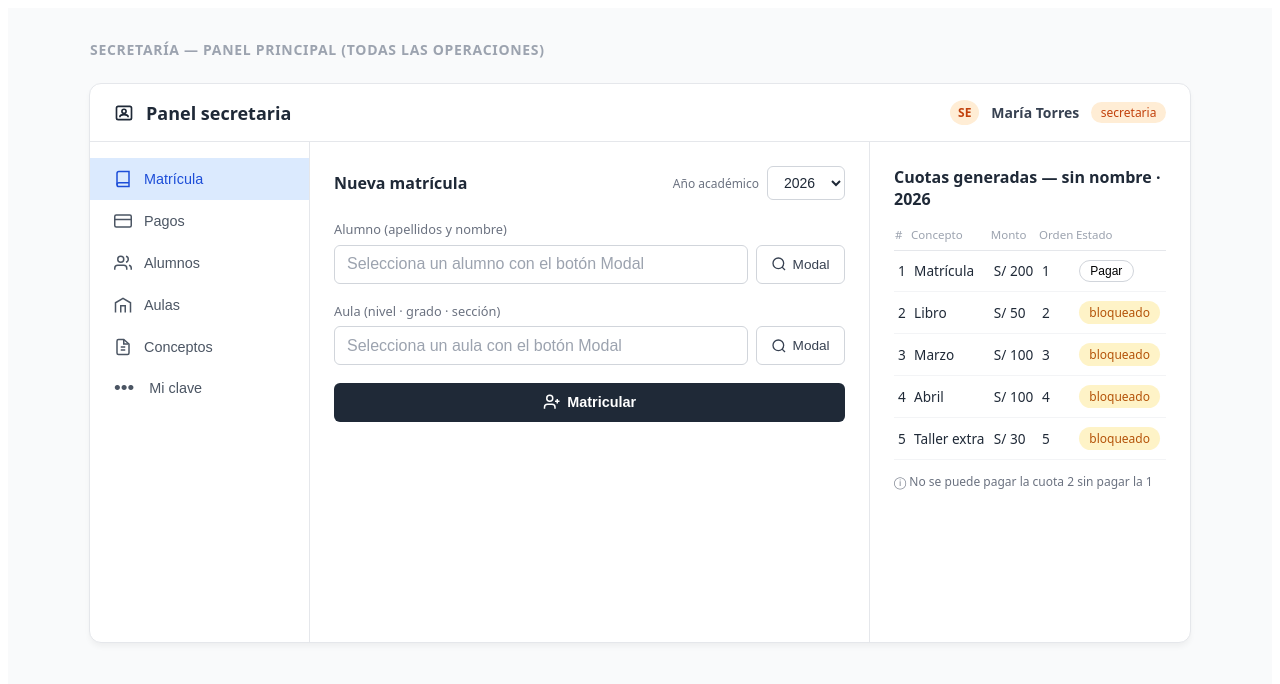
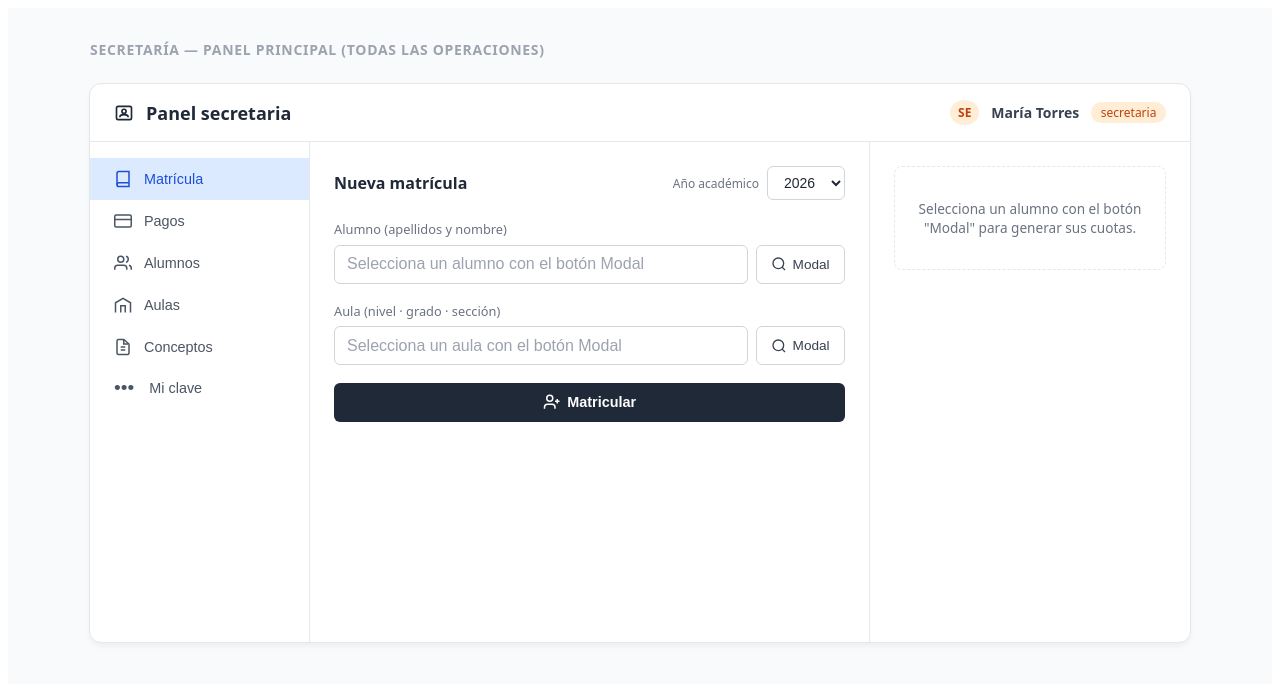
Before and after one commit to tiben10/front-end, a React (Vite) app: page /secretaria-dashboard in a window 1280 px wide. Shown: the top 684 px of the page. Built offline with nearby package versions, Linux system fonts and the light colour scheme.

Commit message:
Mostrando cuotas solo al seleccionar alumno

```diff
--- a/src/pages/SecretariaUserDashboard.jsx
+++ b/src/pages/SecretariaUserDashboard.jsx
@@ -192,6 +192,7 @@ const SecretariaUserDashboard = () => {
     // --- Estado de Matrícula (solo en memoria) ---
     const [anioMatricula, setAnioMatricula] = useState('2026');
     const [nombreAlumnoMatricula, setNombreAlumnoMatricula] = useState('');
+    const [alumnoMatriculaSeleccionado, setAlumnoMatriculaSeleccionado] = useState(false);
     const [selectedAulaMatriculaId, setSelectedAulaMatriculaId] = useState(null);
     const [showAlumnoModal, setShowAlumnoModal] = useState(false);
     const [showAulaModal, setShowAulaModal] = useState(false);
@@ -451,6 +452,7 @@ const SecretariaUserDashboard = () => {
     const seleccionarAlumnoModal = (alumno) => {
     if (activeTab === 'matricula') {
         setNombreAlumnoMatricula(alumno.nombre);
+        setAlumnoMatriculaSeleccionado(true);
         setMatriculaMensaje('');
     }
 
@@ -635,7 +637,10 @@ const SecretariaUserDashboard = () => {
             className="readonly-input"
             placeholder="Selecciona un alumno con el botón Modal"
             value={nombreAlumnoMatricula}
-            onChange={(e) => setNombreAlumnoMatricula(e.target.value)}
+            onChange={(e) => {setNombreAlumnoMatricula(e.target.value)
+                setAlumnoMatriculaSeleccionado(false);
+            }}
+
         />
 
         <button
@@ -778,8 +783,14 @@ const SecretariaUserDashboard = () => {
                             </main>
 
                             <aside className="dash-permissions">
+    {!alumnoMatriculaSeleccionado ? (
+        <div className="empty-aula-detail">
+            Selecciona un alumno con el botón "Modal" para generar sus cuotas.
+        </div>
+    ) : (
+        <>
             <h3 className="section-title">
-                                    Cuotas generadas — {nombreAlumnoMatricula.trim() || 'sin nombre'} · {anioMatricula}
+                Cuotas generadas — {nombreAlumnoMatricula.trim()} · {anioMatricula}
             </h3>
 
             <table className="quota-table">
@@ -815,8 +826,11 @@ const SecretariaUserDashboard = () => {
 
             {primerBloqueado && (
                 <p className="quota-note">
-                                        ⓘ No se puede pagar la cuota {primerBloqueado.orden}{cuotaAnteriorAlBloqueo ? ` sin pagar la ${cuotaAnteriorAlBloqueo.orden}` : ''}
+                    ⓘ No se puede pagar la cuota {primerBloqueado.orden}
+                    {cuotaAnteriorAlBloqueo ? ` sin pagar la ${cuotaAnteriorAlBloqueo.orden}` : ''}
                 </p>
+            )}
+        </>
     )}
 </aside>
 
```
Lines whose indentation alone changed are shown as unchanged.
